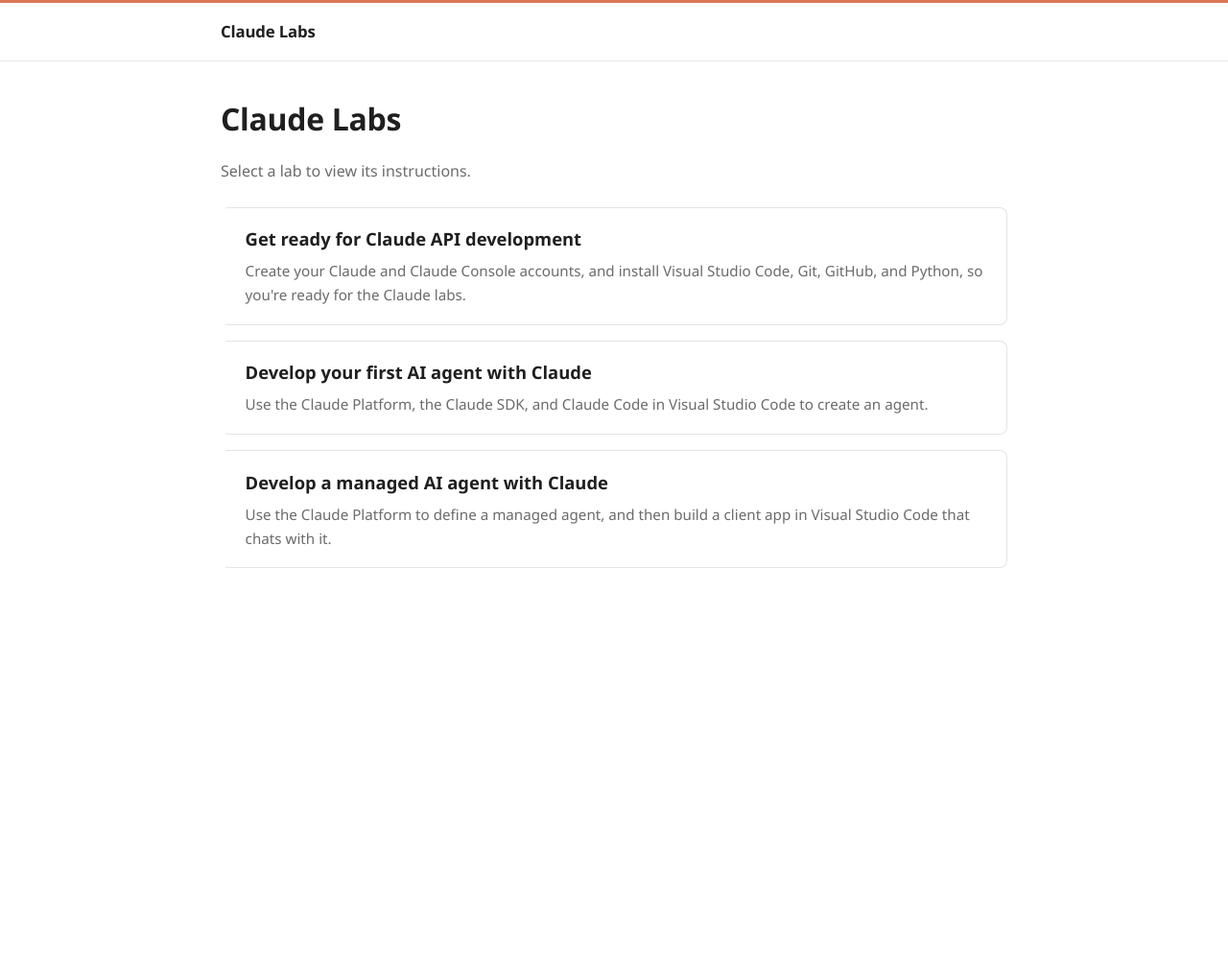
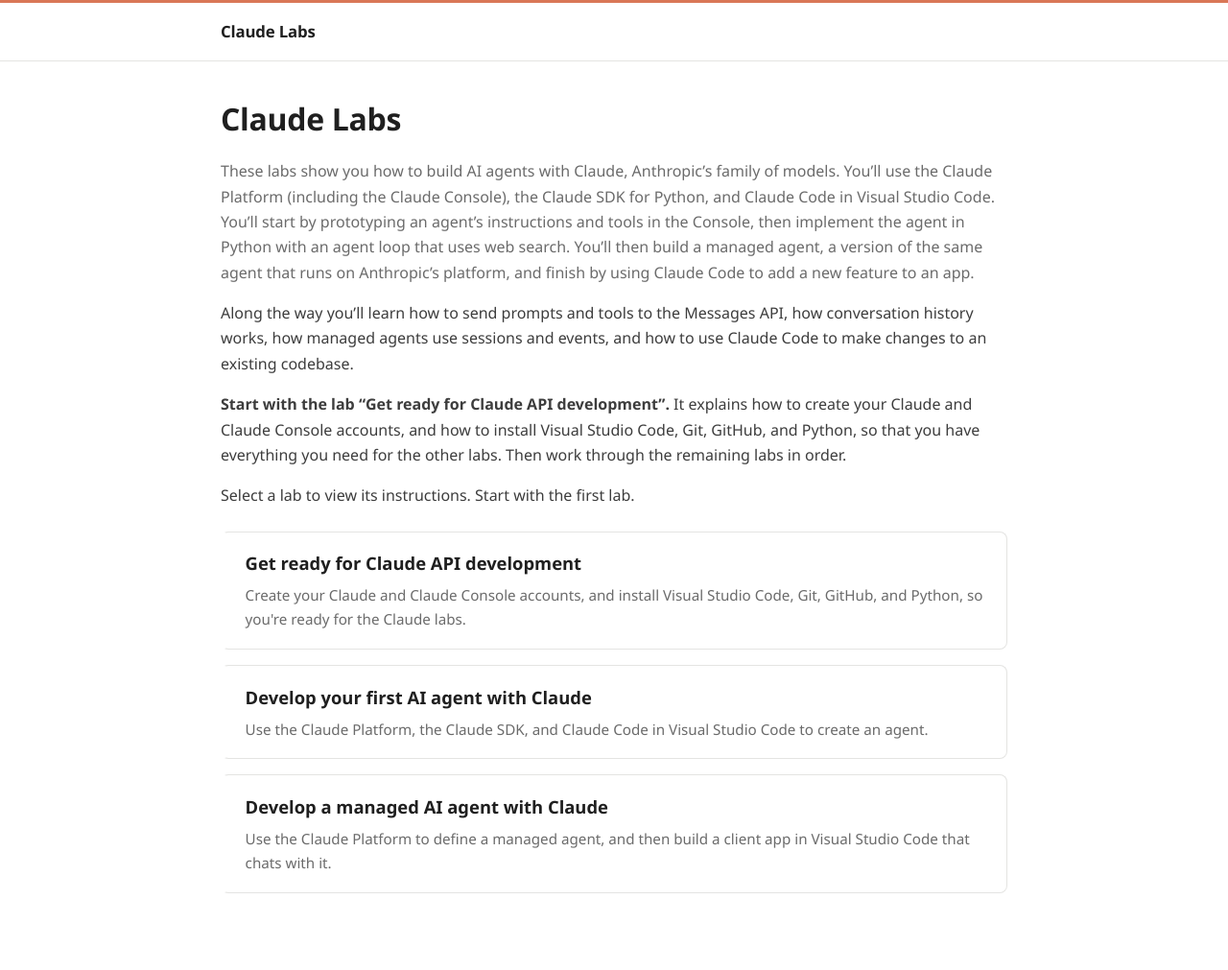
Before and after one commit to GraemeMalcolm/claude-labs, a Jekyll site: the page built from index.md, in a window 1280 px wide. Shown: the whole page at 96% size. Built offline with Jekyll 4.4.1, drawn with Linux system fonts in a browser that asks for light colours; before the commit the page ends 900 px from its top, so only the background shows below that.

Commit message:
Add lab series overview and Before you start sections
Add an overview to the home page that tells learners to start with the
setup lab, add a "Before you start" section to labs 1 and 2, and include
the series overview and landing page URL in Ask Claude's context.

Co-Authored-By: Claude Haiku 5.5 <noreply@anthropic.com>

```diff
--- /dev/null
+++ b/_includes/labs-overview.md
@@ -0,0 +1,5 @@
+These labs show you how to build AI agents with Claude, Anthropic's family of models. You'll use the Claude Platform (including the Claude Console), the Claude SDK for Python, and Claude Code in Visual Studio Code. You'll start by prototyping an agent's instructions and tools in the Console, then implement the agent in Python with an agent loop that uses web search. You'll then build a managed agent, a version of the same agent that runs on Anthropic's platform, and finish by using Claude Code to add a new feature to an app.
+
+Along the way you'll learn how to send prompts and tools to the Messages API, how conversation history works, how managed agents use sessions and events, and how to use Claude Code to make changes to an existing codebase.
+
+**Start with the lab "Get ready for Claude API development".** It explains how to create your Claude and Claude Console accounts, and how to install Visual Studio Code, Git, GitHub, and Python, so that you have everything you need for the other labs. Then work through the remaining labs in order.
--- a/_layouts/default.html
+++ b/_layouts/default.html
@@ -125,9 +125,10 @@
     {{ content }}
   </main>
   {% if page.lab %}
+  {% capture lab_overview %}{% include labs-overview.md %}{% endcapture %}
   <script src="https://cdn.jsdelivr.net/npm/marked@12.0.2/marked.min.js" defer></script>
   <script src="https://cdn.jsdelivr.net/npm/dompurify@3.1.6/dist/purify.min.js" defer></script>
-  <script src="../assets/lab-assistant.js" data-lab-title="{{ page.lab.title | escape }}" data-lab-description="{{ page.lab.description | escape }}" defer></script>
+  <script src="../assets/lab-assistant.js" data-lab-title="{{ page.lab.title | escape }}" data-lab-description="{{ page.lab.description | escape }}" data-lab-overview="{{ lab_overview | strip | escape }}" defer></script>
   {% endif %}
 </body>
 </html>
--- a/index.md
+++ b/index.md
@@ -5,7 +5,9 @@ title: Claude Labs
 
 # Claude Labs
 
-Select a lab to view its instructions.
+{% include labs-overview.md %}
+
+Select a lab to view its instructions. Start with the first lab.
 
 {% assign labs = site.pages | where_exp: "doc", "doc.path contains 'Instructions/'" | sort: "path" %}
 <ul class="lab-list">
```
Also changed, not shown: Instructions/01-create-first-claude-agent.md (+4 -0 lines), Instructions/02-create-managed-claude-agent.md (+4 -0 lines), assets/lab-assistant.js (+7 -0 lines).
